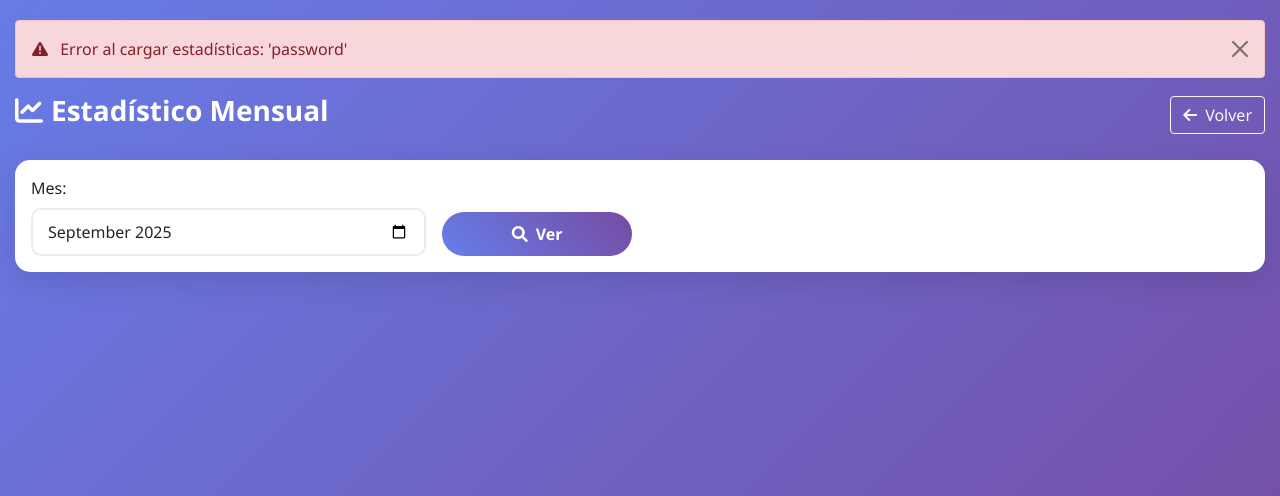
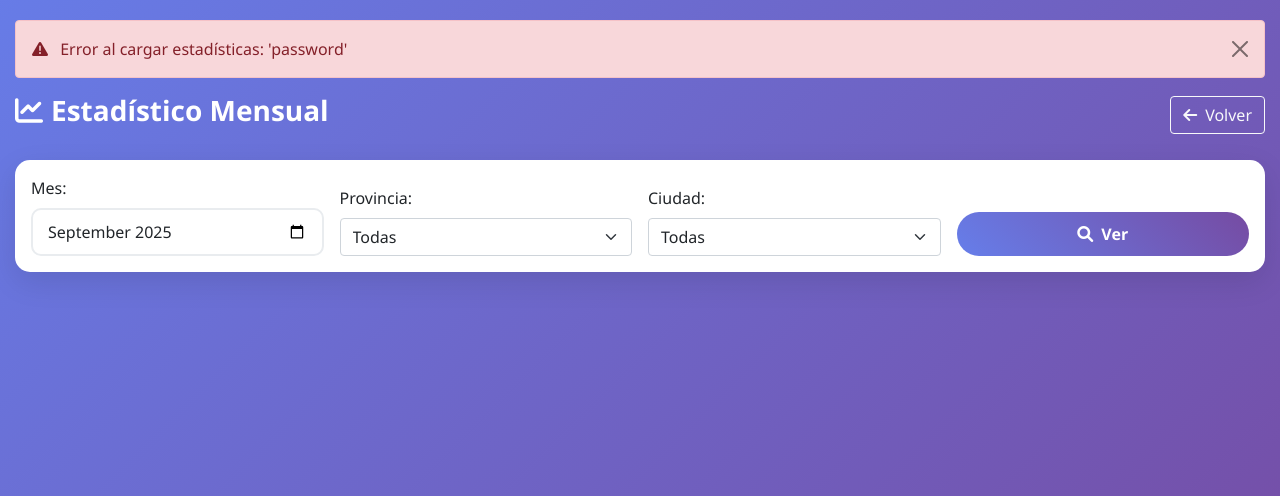
Before and after one commit to WstdCodex/App-Vendedores2, a Flask app: page /estadistico in a window 1280 px wide. Shown: the part 91-587 px from the top of the page. Run offline with Flask 3, Linux system fonts and the light colour scheme; the visitor is signed in with stand-in values (Sample User, id 1); some libraries are stand-ins or nearby versions.

Commit message:
Enable location-based statistics filtering

```diff
--- a/app.py
+++ b/app.py
@@ -80,6 +80,9 @@
         return redirect(url_for('login'))
 
     mes = request.args.get('mes')
+    provincia_id = request.args.get('provincia_id', type=int)
+    ciudad = request.args.get('ciudad', '')
+
     try:
         if mes:
             year, month = map(int, mes.split('-'))
@@ -98,15 +101,44 @@
             odoo.has_group('sales_team.group_sale_manager') or
             odoo.has_group('sales_team.group_sale_salesman_all_leads')
         )
-        total = odoo.get_total_gastos_mes(
+
+        total_general = odoo.get_total_gastos_mes(
             None if mostrar_todo else session['user_id'], year, month
         )
+
+        provincias = odoo.get_provincias()
+        ciudades = []
+        if provincia_id:
+            ciudades = odoo.get_ciudades(
+                state_id=provincia_id,
+                user_id=None if mostrar_todo else session['user_id']
+            )
+
+        clientes = []
+        total_filtrado = 0.0
+        if provincia_id or ciudad:
+            clientes, total_filtrado = odoo.get_clientes_por_ubicacion_mes(
+                year, month, provincia_id=provincia_id, ciudad=ciudad,
+                user_id=None if mostrar_todo else session['user_id']
+            )
     except Exception as e:
         flash(f'Error al cargar estadísticas: {str(e)}', 'error')
-        total = None
+        total_general = None
+        provincias, ciudades = [], []
+        clientes, total_filtrado = [], 0.0
 
     selected_month = f"{year:04d}-{month:02d}"
-    return render_template('estadistico.html', total=total, mes=selected_month)
+    return render_template(
+        'estadistico.html',
+        total=total_general,
+        mes=selected_month,
+        provincias=provincias,
+        ciudades=ciudades,
+        provincia_id=provincia_id,
+        ciudad=ciudad,
+        clientes=clientes,
+        total_filtrado=total_filtrado,
+    )
 
 @app.route('/clientes')
 def clientes():
--- a/templates/estadistico.html
+++ b/templates/estadistico.html
@@ -15,11 +15,29 @@
         <div class="card">
             <div class="card-body">
                 <form method="get" class="row g-3 align-items-end">
-                    <div class="col-md-4">
+                    <div class="col-md-3">
                         <label class="form-label fw-semibold">Mes:</label>
                         <input type="month" name="mes" class="form-control" value="{{ mes }}">
                     </div>
-                    <div class="col-md-2">
+                    <div class="col-md-3">
+                        <label class="form-label fw-semibold">Provincia:</label>
+                        <select name="provincia_id" class="form-select" onchange="this.form.submit()">
+                            <option value="">Todas</option>
+                            {% for p in provincias %}
+                            <option value="{{ p.id }}" {% if p.id == provincia_id %}selected{% endif %}>{{ p.nombre }}</option>
+                            {% endfor %}
+                        </select>
+                    </div>
+                    <div class="col-md-3">
+                        <label class="form-label fw-semibold">Ciudad:</label>
+                        <select name="ciudad" class="form-select" onchange="this.form.submit()">
+                            <option value="">Todas</option>
+                            {% for c in ciudades %}
+                            <option value="{{ c.nombre }}" {% if c.nombre == ciudad %}selected{% endif %}>{{ c.nombre }}</option>
+                            {% endfor %}
+                        </select>
+                    </div>
+                    <div class="col-md-3">
                         <button class="btn btn-primary w-100" type="submit">
                             <i class="fas fa-search me-2"></i>Ver
                         </button>
@@ -31,6 +49,33 @@
                     <p class="display-6 text-primary">$ {{ total|format_currency }}</p>
                 </div>
                 {% endif %}
+
+                {% if clientes %}
+                <div class="mt-4">
+                    <h5 class="fw-bold">Clientes en la ubicación seleccionada</h5>
+                    <div class="table-responsive">
+                        <table class="table table-striped">
+                            <thead>
+                                <tr>
+                                    <th>Cliente</th>
+                                    <th class="text-end">Total del mes</th>
+                                </tr>
+                            </thead>
+                            <tbody>
+                                {% for c in clientes %}
+                                <tr>
+                                    <td>{{ c.nombre }}</td>
+                                    <td class="text-end">$ {{ c.total_mes|format_currency }}</td>
+                                </tr>
+                                {% endfor %}
+                            </tbody>
+                        </table>
+                    </div>
+                    <div class="text-end fw-bold">
+                        Total ubicación: $ {{ total_filtrado|format_currency }}
+                    </div>
+                </div>
+                {% endif %}
             </div>
         </div>
     </div>
```
Also changed, not shown: odoo_connection.py (+57 -0 lines), 1 other file.
